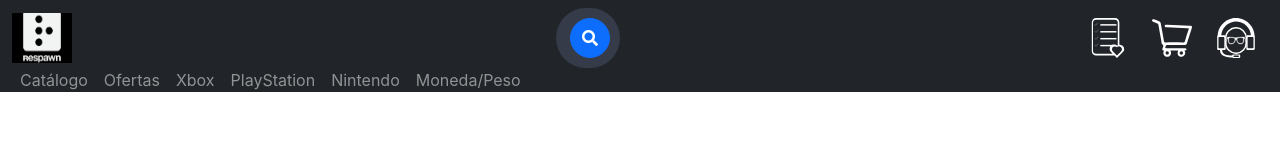
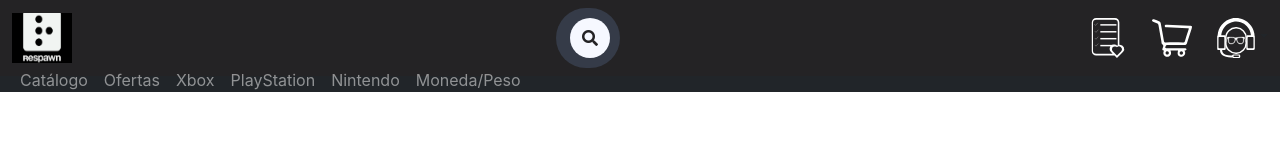
Before and after one commit to LiamPSxd/Respawn, a React (Create React App) app in the folder frontend/: page / in a window 1280 px wide. Shown: the top 160 px of the page. Built offline with nearby package versions, Linux system fonts and the light colour scheme.

Commit message:
Modificaciones a barra de búsqueda

```diff
--- a/frontend/src/componentes/NavBar/Navbar.js
+++ b/frontend/src/componentes/NavBar/Navbar.js
@@ -9,7 +9,6 @@ import {
   MDBNavbar,
   MDBNavbarBrand,
   MDBNavbarToggler,
-  MDBIcon,
   MDBNavbarNav,
   MDBNavbarLink,
   MDBDropdown,
@@ -32,7 +31,7 @@ export default function App() {
   }
 
   return (
-    <MDBNavbar expand='lg' dark bgColor='dark'>
+    <MDBNavbar expand='lg' light style={{backgroundColor:'#242325'}}>
       <MDBContainer fluid className='justify-content-center'>
         {/* BOTON CON ICONO DE INICIO */}
         <MDBNavbarBrand href='/'>
@@ -63,7 +62,7 @@ export default function App() {
                   value={search}
                   onChange={(e) => setSearch(e.target.value)}
                 />
-                <Button type="submit" className="search_icon"><i className="fas fa-search"></i></Button>
+                <Button style={{backgroundColor:'#F6F8FF', border:'#F6F8FF'}} type="submit" className="search_icon"><i className="fas fa-search"></i></Button>
               </div>
             </Form>
           </div>
@@ -71,7 +70,7 @@ export default function App() {
 
           {/* Botón de perfil de usuario */}
 
-          <MDBNavbarLink href='/' className=''>
+          <MDBNavbarLink href='#' className=''>
                 <img src={IconWishlist} alt="logo" width="40" height="40" />
           </MDBNavbarLink>
 
@@ -85,7 +84,7 @@ export default function App() {
                 </MDBDropdownToggle>
                 <MDBDropdownMenu>
                   <MDBDropdownItem link>Iniciar Sesión</MDBDropdownItem>
-                  <MDBDropdownItem link href='/registro'>Crear cuenta</MDBDropdownItem>
+                  <MDBDropdownItem link>Crear cuenta</MDBDropdownItem>
                 </MDBDropdownMenu>
               </MDBDropdown>
         </MDBCollapse>
--- a/frontend/src/index.css
+++ b/frontend/src/index.css
@@ -41,7 +41,7 @@ code {
 
   .searchbar:hover > .search_icon{
   background: white;
-  color: #e74c3c;
+  color: #7d5ba6;
   }
 
   .search_icon{
@@ -52,6 +52,6 @@ code {
   justify-content: center;
   align-items: center;
   border-radius: 50%;
-  color:white;
+  color:#242325;
   text-decoration:none;
   }
```
